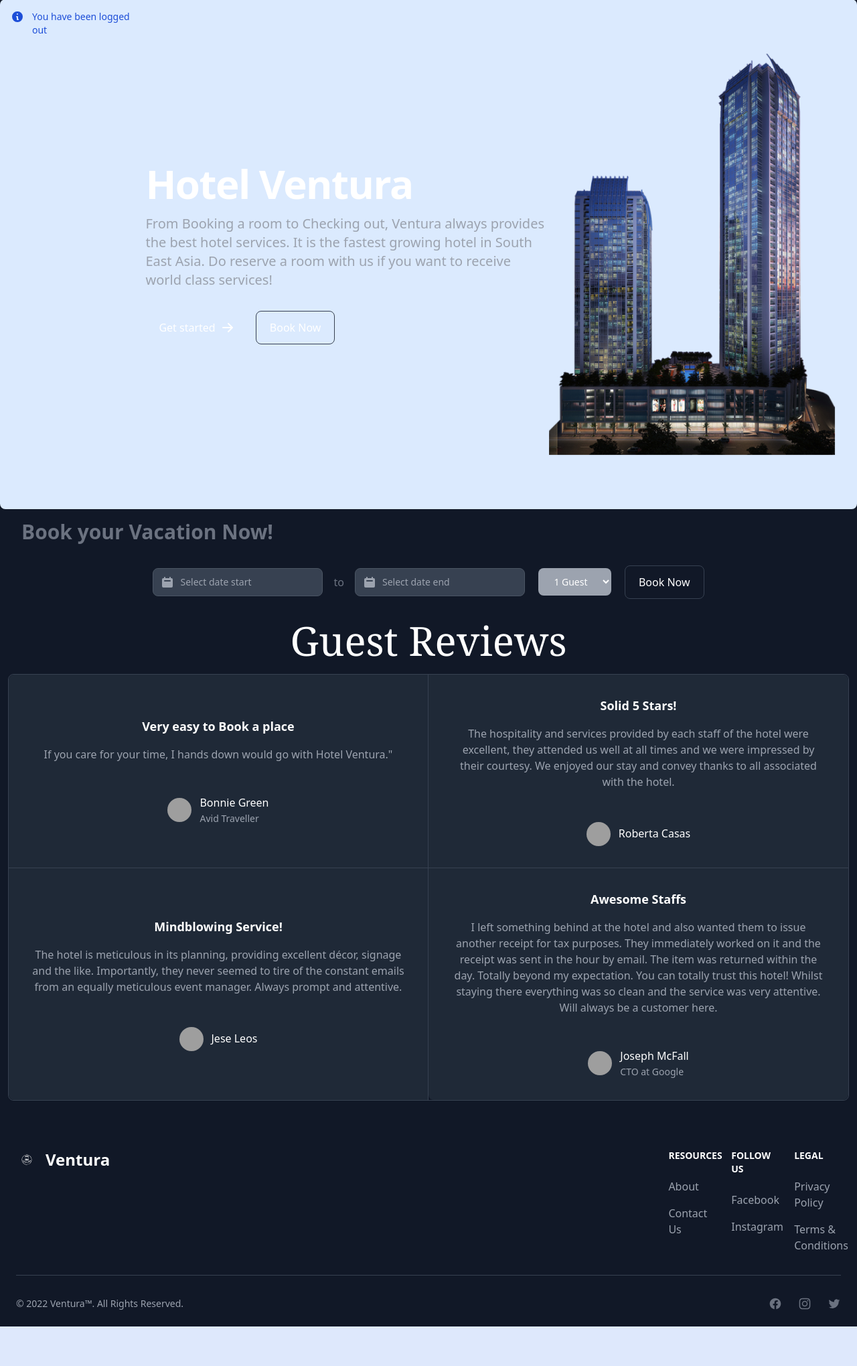
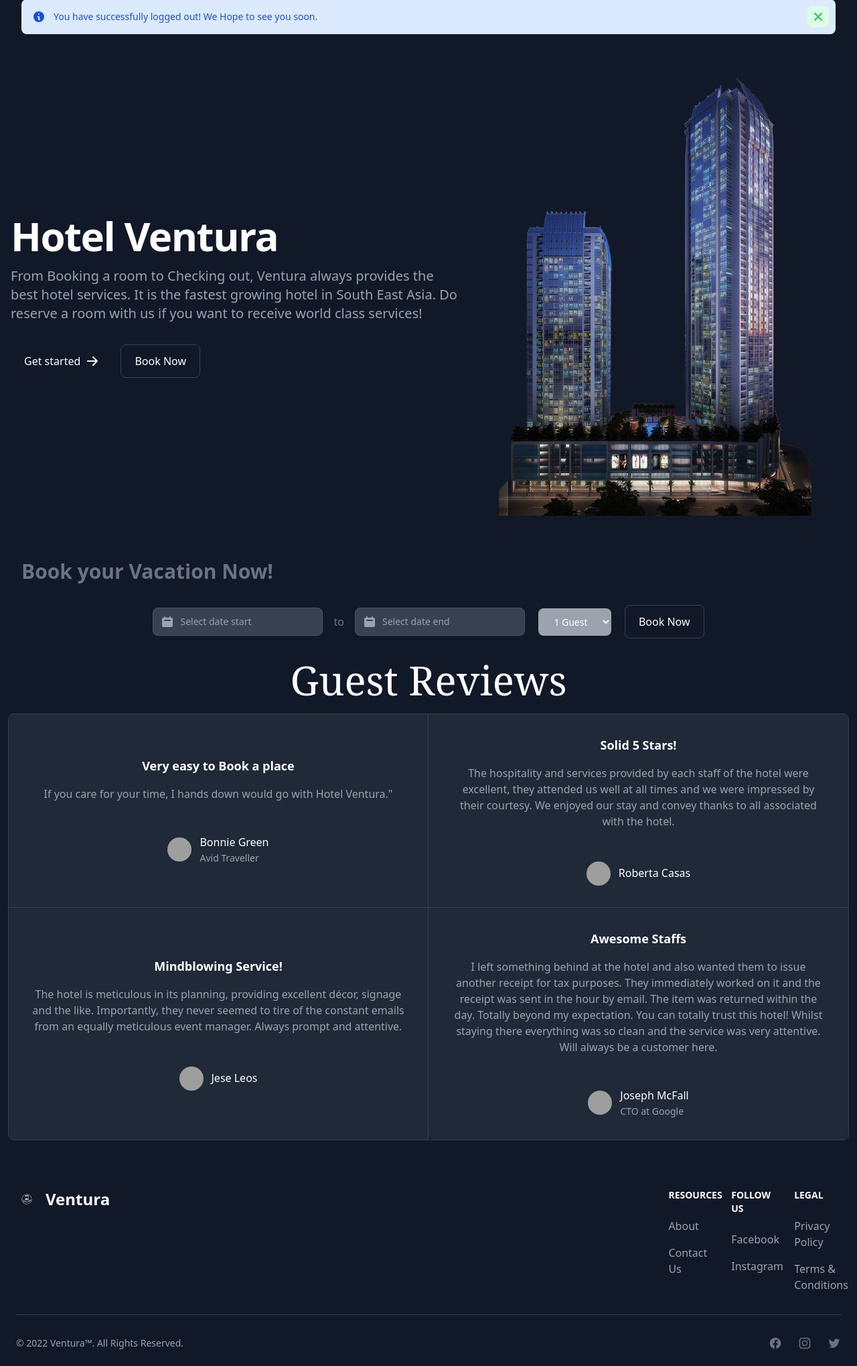
Before and after one commit to ict3x03-ventura/ventura, a Django app: page /logout in a window 1280 px wide. Shown: the part 81-2120 px from the top of the page at 67% size. Before the commit the page ends 2061 px from the top, so only its background shows below. Run offline with Django 4.2, Linux system fonts and the light colour scheme; parts of the project's set-up code (start-up, migrations or seed data) failed here and were passed over; some libraries are stand-ins or nearby versions; grey boxes are pictures that could not be loaded.

Commit message:
:art: ui: polishing uiux

```diff
--- a/web/templates/home.html
+++ b/web/templates/home.html
@@ -40,14 +40,18 @@
     {% endif %}
 
     {% if log == "out" %}
-    <div id="alert-1" class="flex p-4 mb-4 bg-blue-100 rounded-lg dark:bg-blue-200" role="alert">
+    <div id="alert-1" class="flex p-4 my-auto bg-blue-100 rounded-lg dark:bg-blue-200 mx-8" role="alert">
         <svg aria-hidden="true" class="flex-shrink-0 w-5 h-5 text-blue-700 dark:text-blue-800" fill="currentColor" viewBox="0 0 20 20" xmlns="http://www.w3.org/2000/svg"><path fill-rule="evenodd" d="M18 10a8 8 0 11-16 0 8 8 0 0116 0zm-7-4a1 1 0 11-2 0 1 1 0 012 0zM9 9a1 1 0 000 2v3a1 1 0 001 1h1a1 1 0 100-2v-3a1 1 0 00-1-1H9z" clip-rule="evenodd"></path></svg>
         <span class="sr-only">Info</span>
         <div class="ml-3 text-sm font-medium text-blue-700 dark:text-blue-800">
-          {{message}}
+          You have successfully logged out! We Hope to see you soon.
+        </div>
+        <button type="button" class="ml-auto -mx-1.5 -my-1.5 bg-green-100 text-green-500 rounded-lg focus:ring-2 focus:ring-green-400 p-1.5 hover:bg-green-200 inline-flex h-8 w-8 dark:bg-green-200 dark:text-green-600 dark:hover:bg-green-300" data-dismiss-target="#alert-3" aria-label="Close">
+            <span class="sr-only">Close</span>
+            <svg aria-hidden="true" class="w-5 h-5" fill="currentColor" viewBox="0 0 20 20" xmlns="http://www.w3.org/2000/svg"><path fill-rule="evenodd" d="M4.293 4.293a1 1 0 011.414 0L10 8.586l4.293-4.293a1 1 0 111.414 1.414L11.414 10l4.293 4.293a1 1 0 01-1.414 1.414L10 11.414l-4.293 4.293a1 1 0 01-1.414-1.414L8.586 10 4.293 5.707a1 1 0 010-1.414z" clip-rule="evenodd"></path></svg>
+          </button>
         </div>
     {% endif %}
-
 
 
     <div class="grid max-w-screen-xl px-4 py-8 mx-auto lg:gap-8 xl:gap-0 lg:py-16 lg:grid-cols-12">
```
